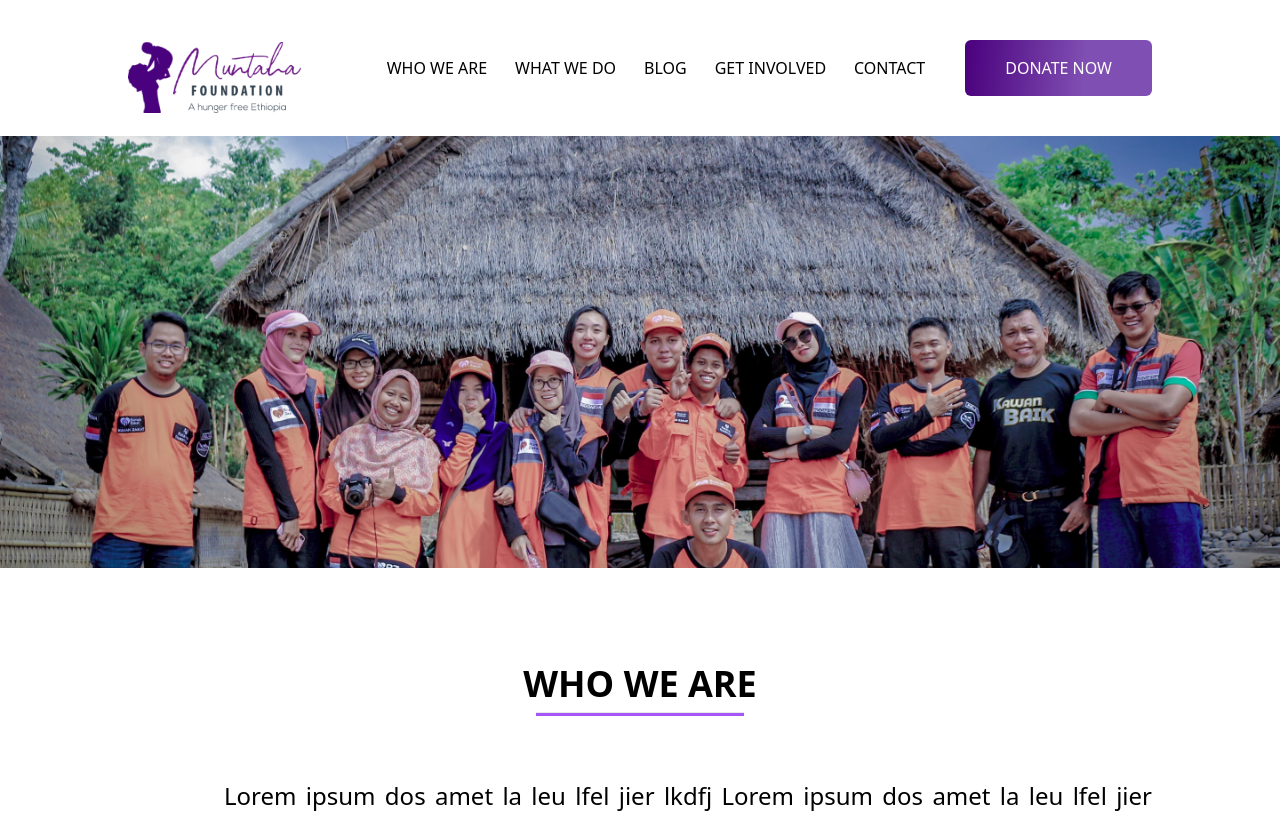
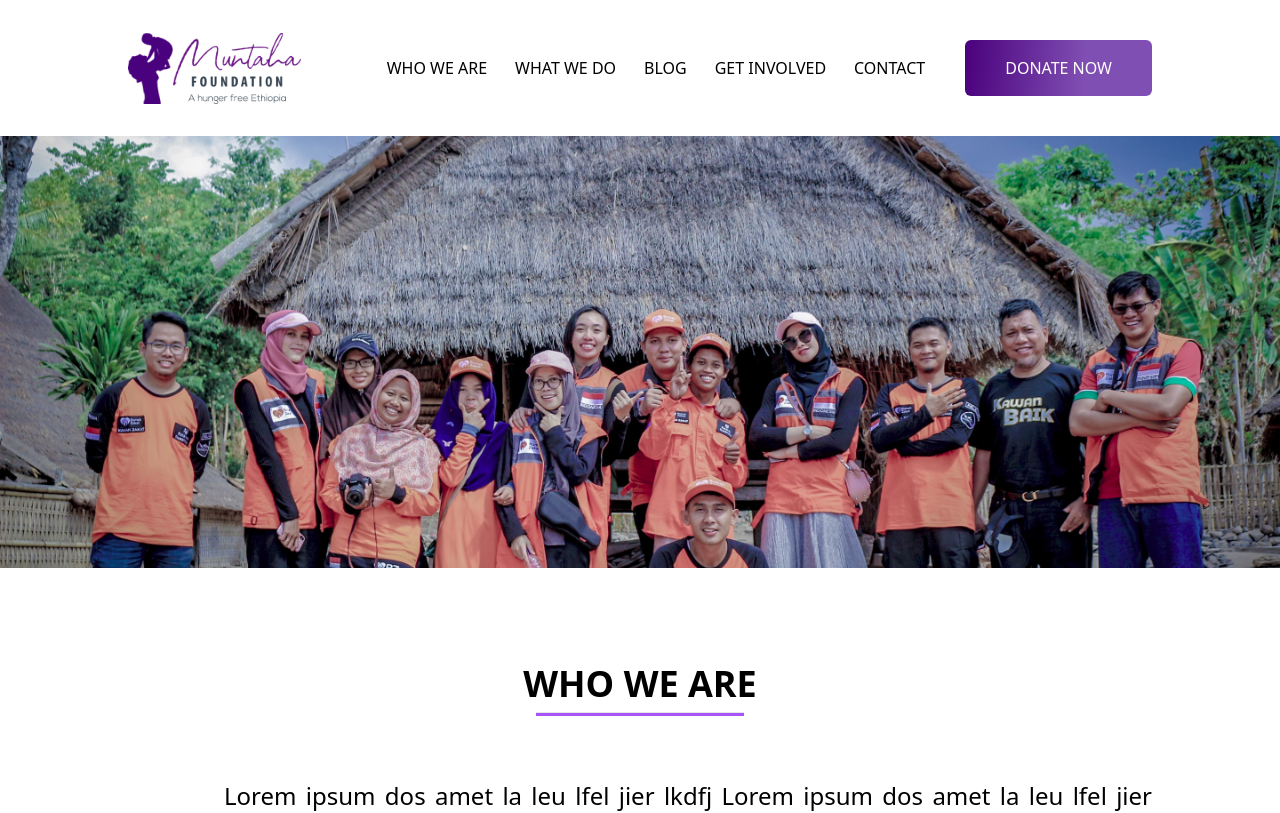
Before and after one commit to abdukasim/muntaha-website, a Next.js app: page /about in a window 1280 px wide. Shown: the top 813 px of the page. Built offline with nearby package versions, Linux system fonts and the light colour scheme.

Commit message:
fixed misalignment between logo and navigation links

```diff
--- a/components/Navbar.js
+++ b/components/Navbar.js
@@ -65,12 +65,12 @@ export default function Navbar() {
         </div>
       )}
       <div className="flex  mx-4 items-center justify-between h-20 lg:mb-7">
-        <div className="">
+        <div className="flex flex-col">
           <button className="" onClick={() => setIsOpen(!isOpen)}>
             <FaBars className="text-purple-dark text-3xl lg:hidden" />
           </button>
           <Link href="/">
-            <a className="hidden lg:block">
+            <a className="hidden lg:flex lg:items-center">
               <Image
                 width={45}
                 height={71}
```
